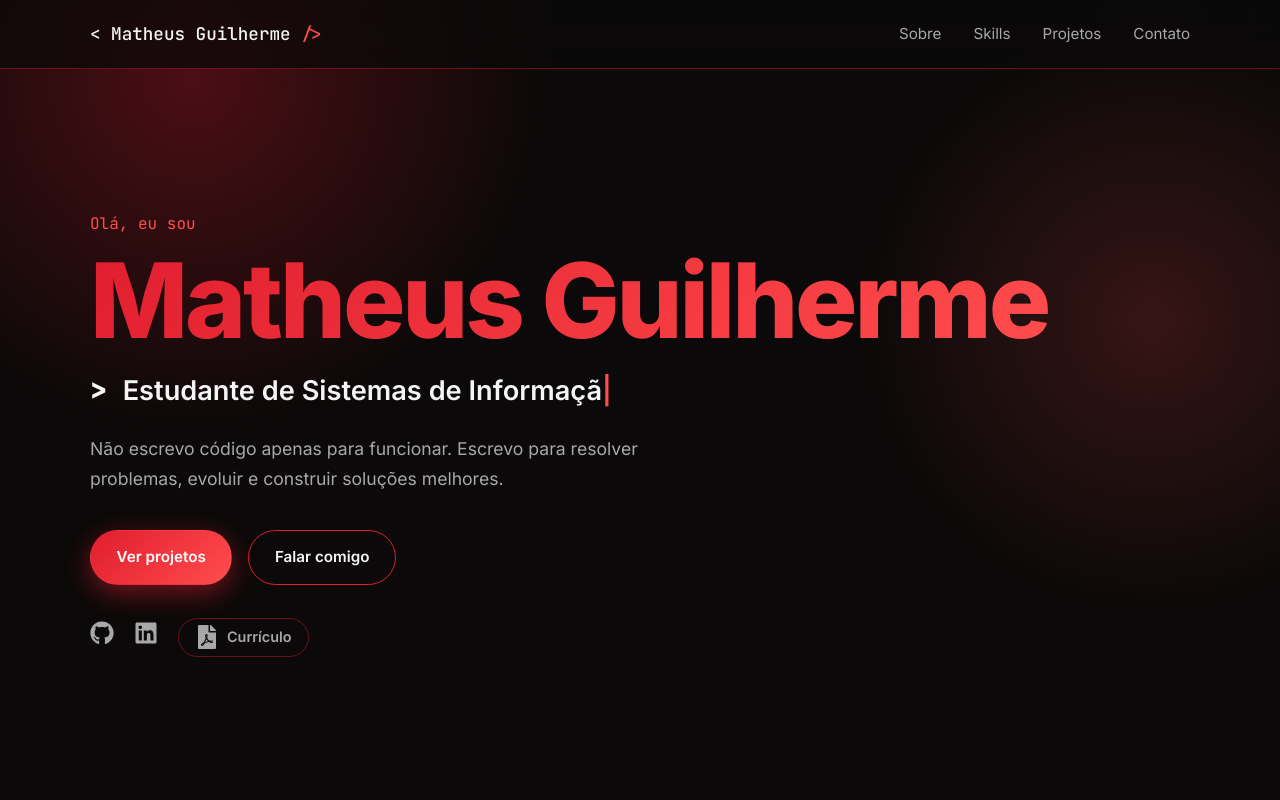
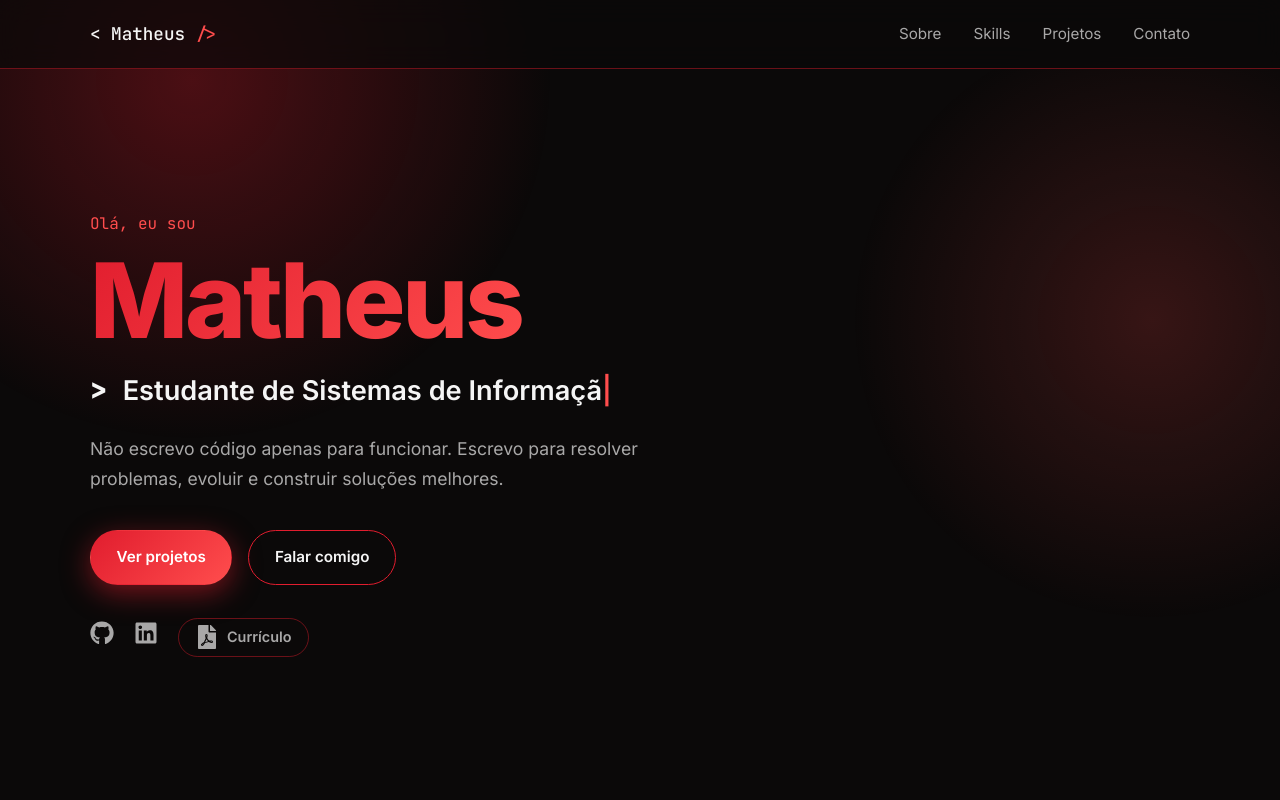
Before and after one commit to PHYMatheus/Portifolio-Web, a React (Vite) app: page / in a window 1280 px wide. Shown: the top 800 px of the page. Built offline with nearby package versions, Linux system fonts and the light colour scheme.

Commit message:
Fix: Ajuste botão E-mail + Mensagem pronta

```diff
--- a/src/components/Contact.jsx
+++ b/src/components/Contact.jsx
@@ -16,9 +16,14 @@ export default function Contact() {
         </p>
 
         <div className="contact__actions">
-          <a href={`mailto:${profile.email}`} className="btn btn--primary">
-            <FaEnvelope /> Enviar e-mail
-          </a>
+          <a
+         href={`https://mail.google.com/mail/?view=cm&fs=1&to=${encodeURIComponent(profile.email)}&su=${encodeURIComponent(profile.emailSubject)}&body=${encodeURIComponent(profile.emailMessage)}`}
+        target="_blank"
+        rel="noreferrer"
+        className="btn btn--primary"
+        >
+  <FaEnvelope /> Enviar e-mail
+</a>
           <a
             href={`https://wa.me/${profile.whatsapp}?text=${encodeURIComponent(profile.whatsappMessage)}`}
             target="_blank"
--- a/src/data/profile.js
+++ b/src/data/profile.js
@@ -1,6 +1,6 @@
 export const profile = {
-  name: ' Matheus Guilherme',
-  fullName: 'Matheus Guilherme',
+  name: ' Matheus ',
+  fullName: 'Matheus ',
   roles: ['Software Engineer', 'Estudante de Sistemas de Informação', 'Em Busca de Oportunidade para Construir Soluções'],
   headline: 'Não escrevo código apenas para funcionar. Escrevo para resolver problemas, evoluir e construir soluções melhores.',
   about: [
@@ -13,6 +13,9 @@ export const profile = {
     { label: 'Objetivo', value: 'Desenvolvedor de Software Jr' },
   ],
   email: 'matheusguilherme00221@gmail.com',
+    emailSubject: 'Contato pelo portfólio',
+  emailMessage:
+    'Olá, Matheus! Vi seu portfólio e gostaria de conversar sobre uma oportunidade.',
   github: 'https://github.com/PHYMatheus',
   linkedin: 'https://www.linkedin.com/in/matheusgui-dev/',
   whatsapp: '5581988924844',
```
